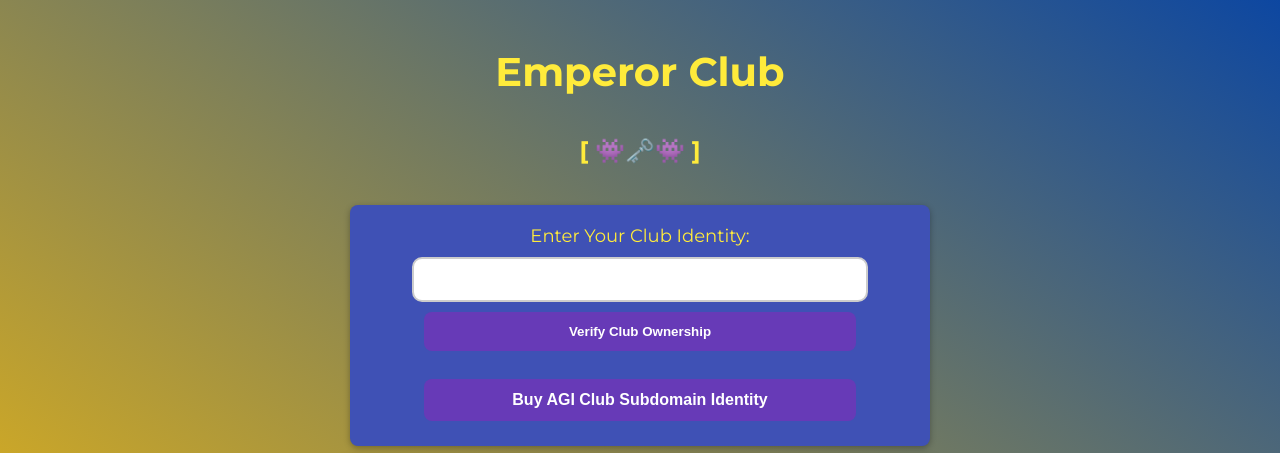
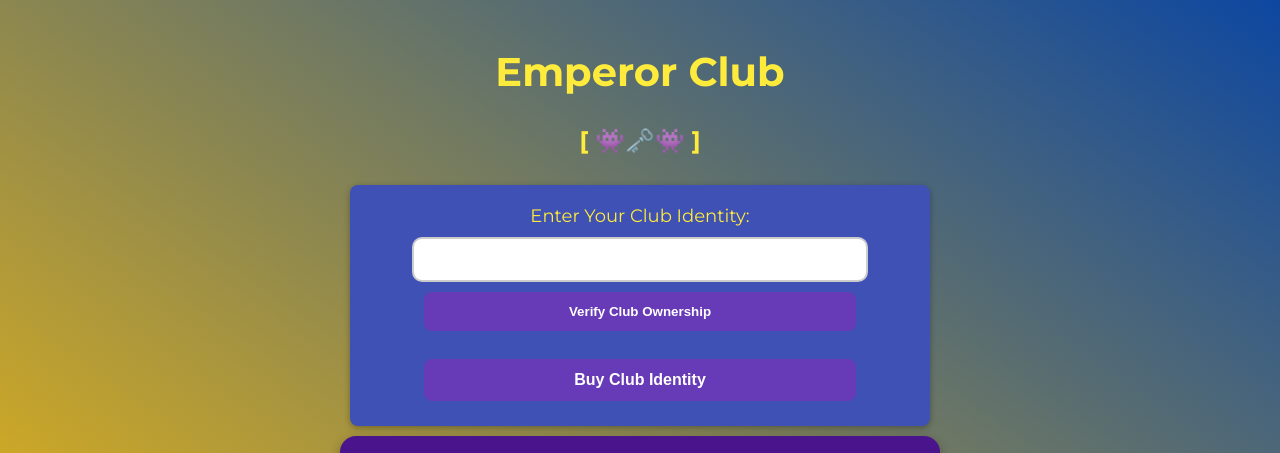
Before and after one commit to 0XNatasim/Emperor_club_verification, a plain HTML site: page index.html in a window 1280 px wide. Shown: the top 453 px of the page. Drawn offline with Linux system fonts and the light colour scheme.

Commit message:
updated script

```diff
--- a/index.html
+++ b/index.html
@@ -26,13 +26,13 @@
             h1 {
                 text-align: center;
                 color: #FFEB3B;
-                margin-bottom: 40px;
+                margin-bottom: 30px;
                 font-size: 2.5rem;
             }
             h2.subtitle {
                 text-align: center;
                 color: #FFEB3B;
-                margin-bottom: 40px;
+                margin-bottom: 30px;
                 font-size: 1.5rem;
             }
             .card {
@@ -164,7 +164,7 @@
                 <input type="text" id="subdomainClub" name="subdomainClub">
                 <button onclick="verifyClubOwnership()">Verify Club Ownership</button>
                 <p id="outputClub"></p>
-                <button class="btn" onclick="window.open('https://montrealai.xyz/club.html', '_blank')">Buy AGI Club Subdomain Identity</button>
+                <button class="btn" onclick="window.open('https://montrealai.xyz/club.html', '_blank')">Buy Club Identity</button>
             </div>
             <div class="verified-subdomains card">
                 <h2>Verified Subdomains</h2>
```
